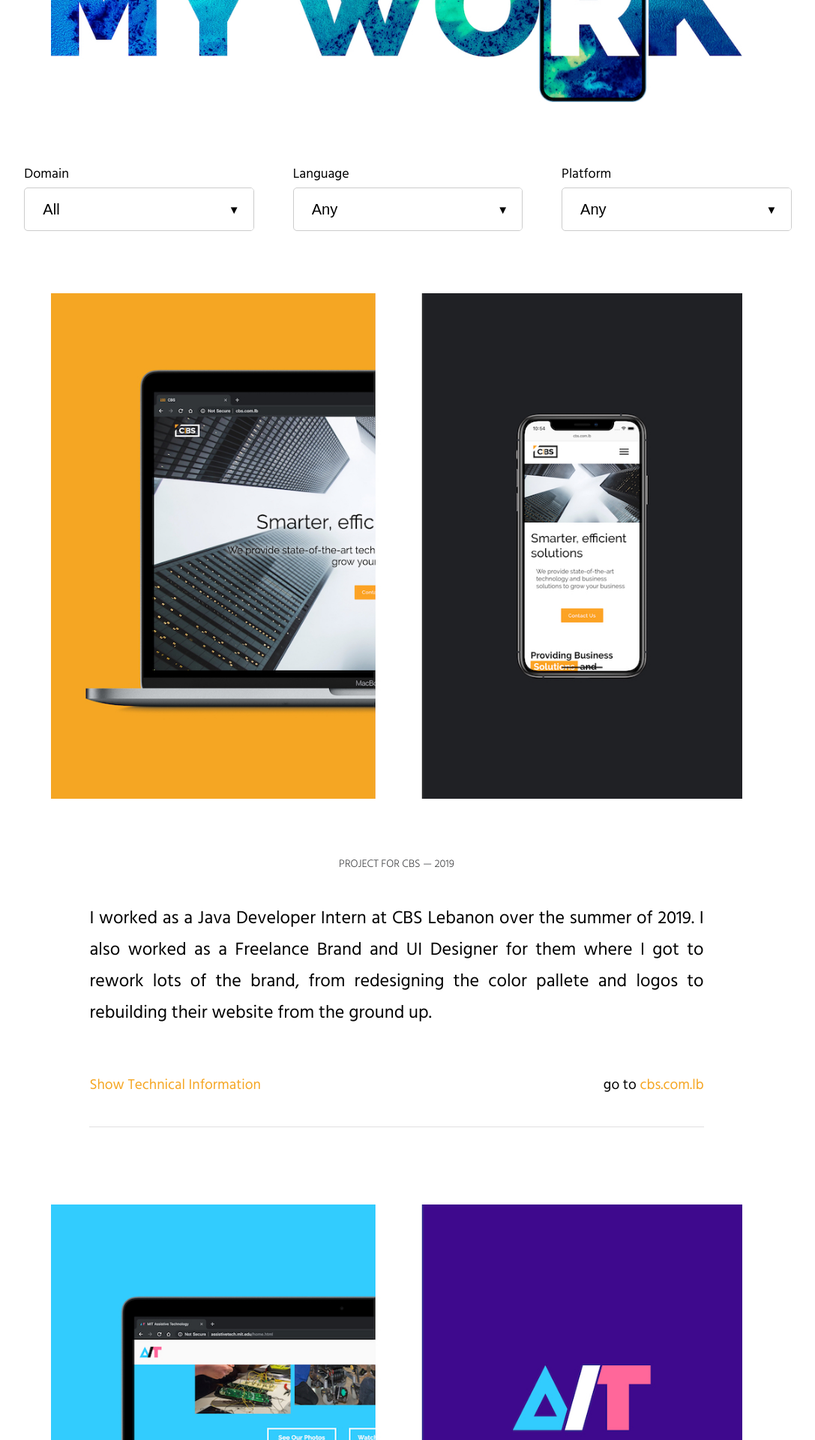
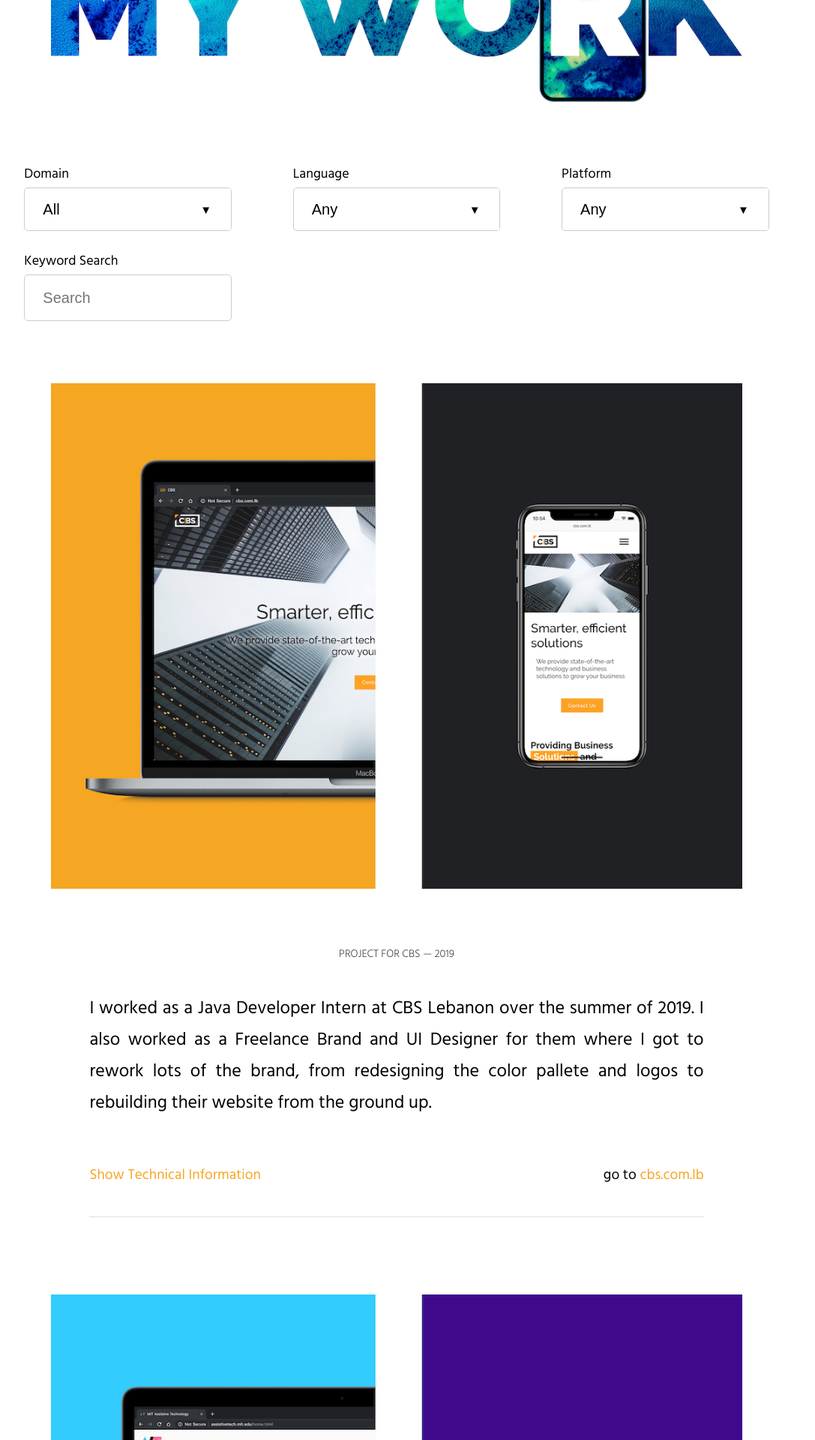
Before and after one commit to itstorque/2018-tareqdandachi.github.io, a Jekyll site: the page built from work.md, in a window 1280 px wide. Shown: the part 390-2310 px from the top of the page at 75% size, without its empty margins (111-1198 px from the left). Built offline with Jekyll 4.4.1, drawn with Linux system fonts in a browser that asks for light colours.

Commit message:
Added Search Bar and handling both search+query

```diff
--- a/resources/js/work.js
+++ b/resources/js/work.js
@@ -18,11 +18,22 @@ $(".more_info_button").click(function(){
 
 });
 
-// Handling Ordering & Filtering List
+// Handling Filtering List From Select Input
 
-let inputs = ['domain', 'lang', 'platform'];
+const inputs = ['domain', 'lang', 'platform'];
 
-let list_items = $(".work-item");
+const list_items = $(".work-item");
+
+let hidden_select = []
+
+let hidden_search = []
+
+for (i = 0; i < list_items.length; i++) {
+
+  hidden_select.push(false)
+  hidden_search.push(false)
+
+}
 
 $("select").change(function(){
 
@@ -30,7 +41,7 @@ $("select").change(function(){
 
     for (i = 0; i < inputs.length; i++) {
 
-      let val = " " + document.getElementById(inputs[i]).value + " ";
+      const val = " " + document.getElementById(inputs[i]).value + " ";
 
       if (val != "  ") {
 
@@ -48,32 +59,62 @@ $("select").change(function(){
 
     for (j = 0; j < list_items.length; j++) {
 
-      let doesConform = true;
+      hidden_select[j] = false;
 
       for (i = 0; i < inputs.length; i++) {
 
-        let val = values[i];
+        const val = values[i];
 
         if (val != "  ") {
 
           tags = " " + $(list_items[j]).attr('data-tags') + " ";
 
-          if (!tags.includes(val)) {doesConform=false}
+          if (!tags.includes(val)) {hidden_select[j]=true}
 
         }
 
       }
 
-      if (doesConform) {
+    }
 
-        list_items[j].style.maxHeight = "200vh";
+    processHides()
 
-      } else {
+});
 
-        list_items[j].style.maxHeight = "0px";
+// Handling Input and Filtering From Search
 
-      }
+$("#keyword").keyup(function(){
+
+  const val = $("#keyword").val().toLowerCase()
+
+  for (k = 0; k < list_items.length; k++) {
+
+    const text = list_items[k].getElementsByClassName('work')[0].innerText.toLowerCase()
+
+    if (text.includes(val)) {hidden_search[k]=false} else {hidden_search[k]=true}
+
+  }
+
+  processHides()
+
+});
+
+// Handle Hiding Non-Conforming Items
+
+function processHides() {
+
+  for (n = 0; n < list_items.length; n++) {
+
+    if (hidden_select[n] || hidden_search[n]) {
+
+      list_items[n].style.maxHeight = "0px";
+
+    } else {
+
+      list_items[n].style.maxHeight = "200vh";
 
     }
 
-});
+  }
+
+}
--- a/resources/main.css
+++ b/resources/main.css
@@ -468,14 +468,14 @@ select::-ms-expand {
 .select {
   position: relative;
   display: flex;
-  width: 90%;
-  line-height: 3;
+  line-height: 55px;
   background: #fff;
   overflow: hidden;
   margin: 0 5% 20px 5%;
   border-radius: 5px;
   border: 1px solid #ccc;
-  padding: 17px 14px
+  padding: 17px 14px;
+  transition: 0.4s;
 }
 
 .select::after {
@@ -483,7 +483,7 @@ select::-ms-expand {
   position: absolute;
   top: 0;
   right: 0;
-  padding: 0 1em;
+  padding: 0 1.5em;
   background: #fff;
   cursor: pointer;
   pointer-events: none;
@@ -504,6 +504,30 @@ select::-ms-expand {
 
 .active-search.select::after {
   color: var(--pop);
+}
+
+input {
+
+  position: relative;
+  display: block;
+  width: 90%;
+  line-height: 3;
+  background: #fff;
+  margin: 0 5% 20px 5%;
+  border-radius: 5px;
+  border: 1px solid #ccc;
+  padding: 17px 14px;
+  transition: 0.4s;
+  box-sizing: border-box;
+  outline: none;
+  font-size: 1em;
+
+}
+
+input:valid {
+
+  border: 1px solid var(--pop);
+
 }
 
 label {
@@ -1474,6 +1498,14 @@ tr > td:last-of-type {
 
   }
 
+  input {
+
+    font-size: 20px;
+    width: 90%;
+    padding: 0px 24px;
+
+  }
+
   div.work {
 
     width: 80%;
--- a/work.md
+++ b/work.md
@@ -50,21 +50,24 @@ script:
       <div class="select">
         <select id="platform">
           <option value="">Any</option>
-          <option value="macos">MacOS</option>
+          <option value="mac">MacOS</option>
           <option value="linux">Linux</option>
           <option value="arduino">Arduino</option>
           <option value="app">iOS</option>
           <option value="web">Web</option>
+          <option value="android">Android</option>
         </select>
       </div>
     </div>
 
   </div>
 
-  <!--<label for="keyword">Keyword Search</label>
-  <input id="keyword">
-
-  <p id="submit-search">Search</p>-->
+  <div class="search">
+    <div class="search-item">
+      <label for="keyword">Keyword Search</label>
+      <input id="keyword" type="text" placeholder="Search" required>
+    </div>
+  </div>
 
   <div id="cbs" class="work-item" data-tags="ui web java php js design intern cs">
 
@@ -212,7 +215,7 @@ script:
 
   </div>
 
-  <div id="fliplearn" class="work-item" data-tags="ai ui web app vision edu cs design">
+  <div id="fliplearn" class="work-item" data-tags="ai ui web app vision edu cs design android">
 
     {%- include picture.html img="work/fliplearn" alt="Three images of FlipLearn running on an iPad, a picture of Brainy (the mascot) and the FlipLearn Logo." -%}
 
@@ -291,7 +294,7 @@ script:
 
   </div>
 
-  <div id="aus" class="work-item" data-tags="bio ee py cpp cs as objc">
+  <div id="aus" class="work-item" data-tags="bio ee py cpp cs as objc mac arduino">
 
     {%- include picture.html img="work/aus" alt="A graphic that portrays a pair of glasses with attached technology that performs the functions described below." -%}
 
@@ -336,7 +338,7 @@ script:
 
   </div>
 
-  <div id="vmas" class="work-item" data-tags="bio ee py ai cpp cs">
+  <div id="vmas" class="work-item" data-tags="bio ee py ai cpp cs arduino">
 
     {%- include picture.html img="work/vmas" alt="A graphic of a brain and a beanie that illustrate functions of VMAS." -%}
 
@@ -371,7 +373,7 @@ script:
 
   </div>
 
-  <div id="roboarm" class="work-item" data-tags="bio ee py ai robot cpp cs">
+  <div id="roboarm" class="work-item" data-tags="bio ee py ai robot cpp cs arduino">
 
     {%- include picture.html img="work/roboarm" alt="A graphic of a human controlled arm on the left and an environment driven arm on the right." -%}
 
@@ -407,7 +409,7 @@ script:
 
   </div>
 
-  <div id="airsurface" class="work-item" data-tags="py ai swift objc cpp cs as">
+  <div id="airsurface" class="work-item" data-tags="py ai swift objc cpp cs as mac">
 
     {%- include picture.html img="work/airsurface" alt="A graphic of different controls (buttons, a slider and a knob) on the left. A camera lens on the right." -%}
 
```
Also changed, not shown: other parts of work.md (+0 -1 lines).
